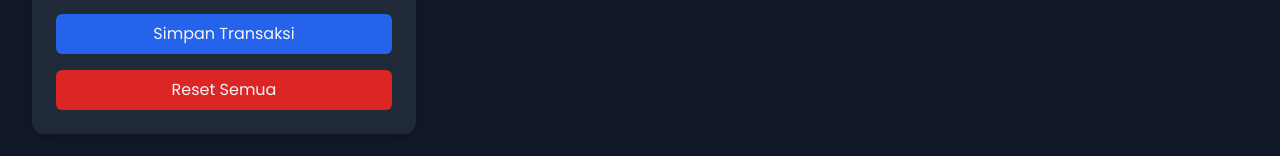
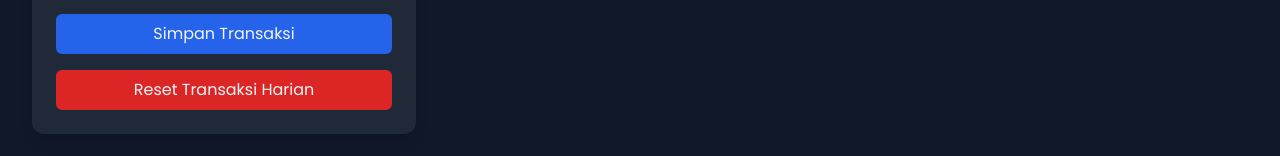
Before and after one commit to deretxt/catatan, a plain HTML site: page index.html in a window 1280 px wide. Shown: the part 406-562 px from the top of the page. Drawn offline with nearby package versions, Linux system fonts and the light colour scheme.

Commit message:
reset tombol harian

```diff
--- a/index.html
+++ b/index.html
@@ -63,7 +63,7 @@
 
             <button type="button" id="reset-transactions"
               class="w-full bg-red-600 py-2 rounded-md hover:bg-red-700 transition">
-              Reset Semua
+              Reset Transaksi Harian
             </button>
 
           </form>
```
